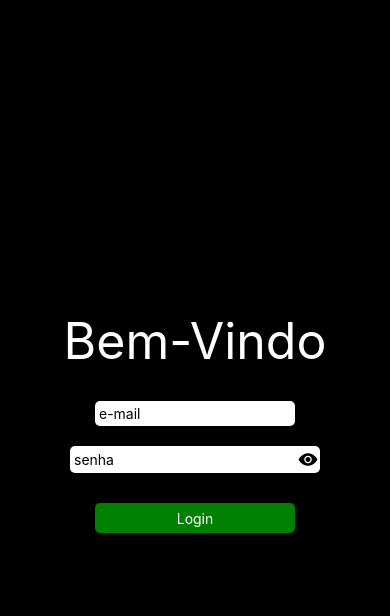
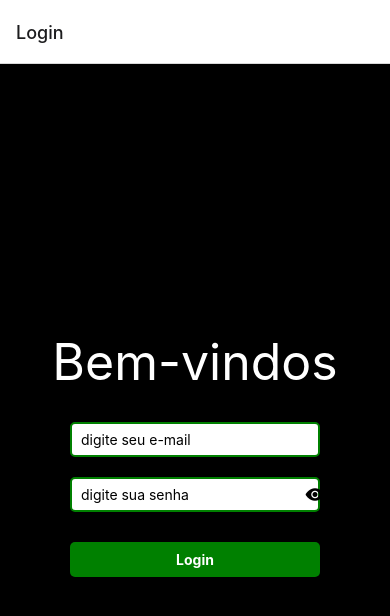
Before and after one commit to PauloVitorLessa/Tralho-1-ReactNative, a React Native app: screen /Login in a window 390 px wide. Shown: the top 616 px of the page. Built offline with nearby package versions, Linux system fonts and the light colour scheme.

Commit message:
estilização na tela login

```diff
--- a/App.js
+++ b/App.js
@@ -14,7 +14,8 @@ export default function App() {
     <DataProvider>
       <EditoraProvider>
         <NavigationContainer>
-          <Stack.Navigator screenOptions={{ headerShown: false }}>
+        {/* screenOptions={{ headerShown: false }} */}
+          <Stack.Navigator>
             <Stack.Screen name="Login" component={Login} />
             <Stack.Screen name="Home" component={Home} />
             <Stack.Screen name="Editora" component={Editora} />
--- a/src/pages/Login/index.js
+++ b/src/pages/Login/index.js
@@ -43,11 +43,11 @@ export default function Login({ navigation }) {
 
   return (
     <View style={styles.container}>
-      <Text style={styles.text}>Bem-Vindo</Text>
+      <Text style={styles.text}>Bem-vindos</Text>
       <TextInput
         onChangeText={setEmail}
         value={email}
-        placeholder="e-mail"
+        placeholder="digite seu e-mail"
         style={styles.input}
       />
       <View style={styles.passwordInputContainer}>
@@ -55,7 +55,7 @@ export default function Login({ navigation }) {
           <TextInput
             onChangeText={setSenha}
             value={senha}
-            placeholder="senha"
+            placeholder="digite sua senha"
             secureTextEntry={!mostrarSenha}
             style={styles.passwordInput}
           />
@@ -92,21 +92,29 @@ const styles = StyleSheet.create({
   },
   input: {
     backgroundColor: "white",
+    borderWidth: 2,
     marginBottom: 20,
     borderRadius: 5,
-    padding: 4,
-    width: 200,
+    padding: 9,
+    width: 250,
+    height: 35,
+    borderColor: 'green',
   },
   passwordInputContainer: {
     alignItems: "center",
     marginBottom: 20,
-    width: 200,
+    width: 20,
   },
   passwordInputWrapper: {
     flexDirection: "row",
     alignItems: "center",
     backgroundColor: "white",
     borderRadius: 5,
+    width: 250,
+    height: 35,
+    padding: 5,
+    borderWidth: 2,
+    borderColor: 'green',
   },
   passwordInput: {
     flex: 1,
@@ -118,13 +126,14 @@ const styles = StyleSheet.create({
   button: {
     backgroundColor: "green",
     marginTop: 10,
-    width: 200,
-    height: 30,
+    width: 250,
+    height: 35,
     borderRadius: 5,
     alignItems: "center",
     justifyContent: "center",
   },
   buttonText: {
     color: "white",
+    fontWeight: 'bold',
   },
 });
```
